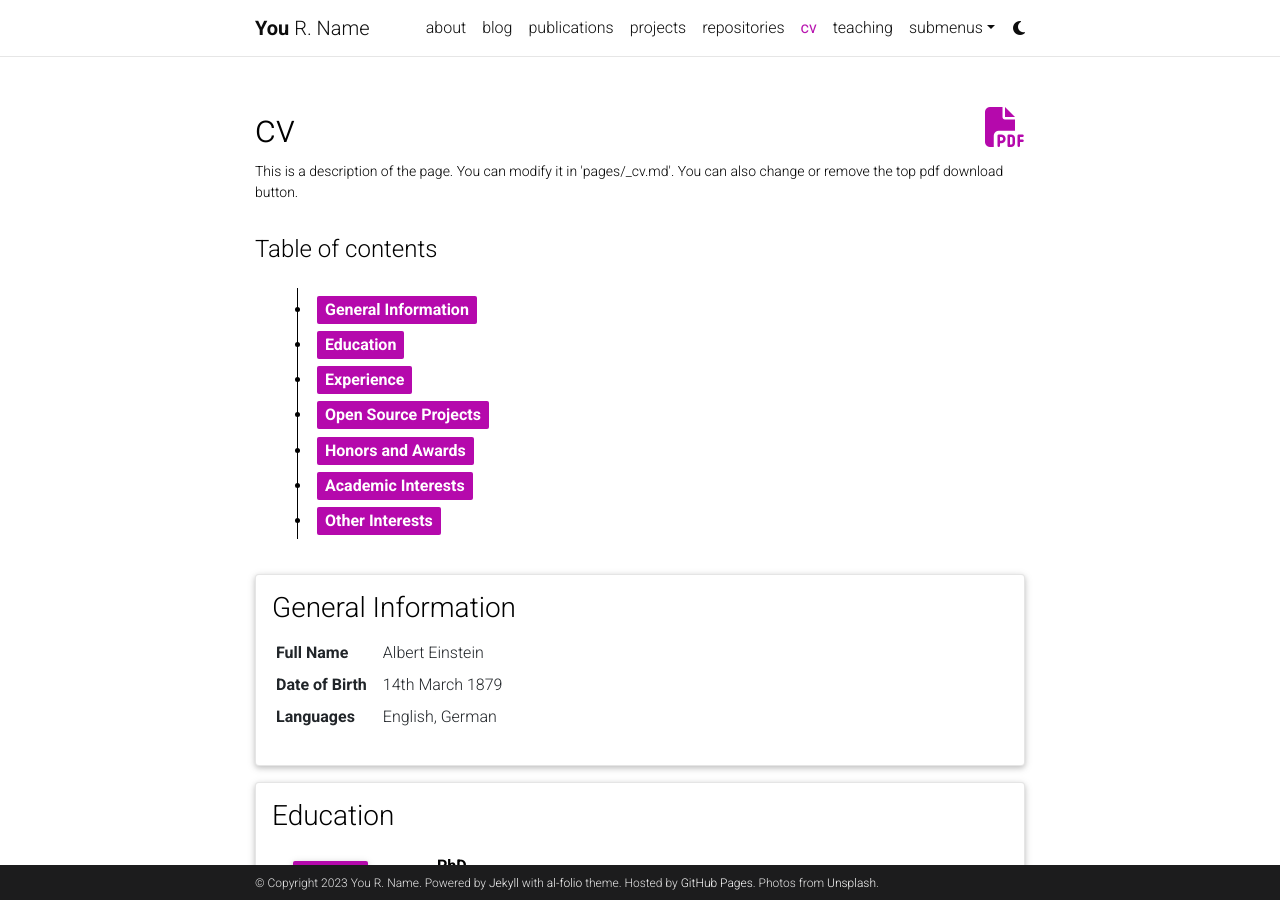
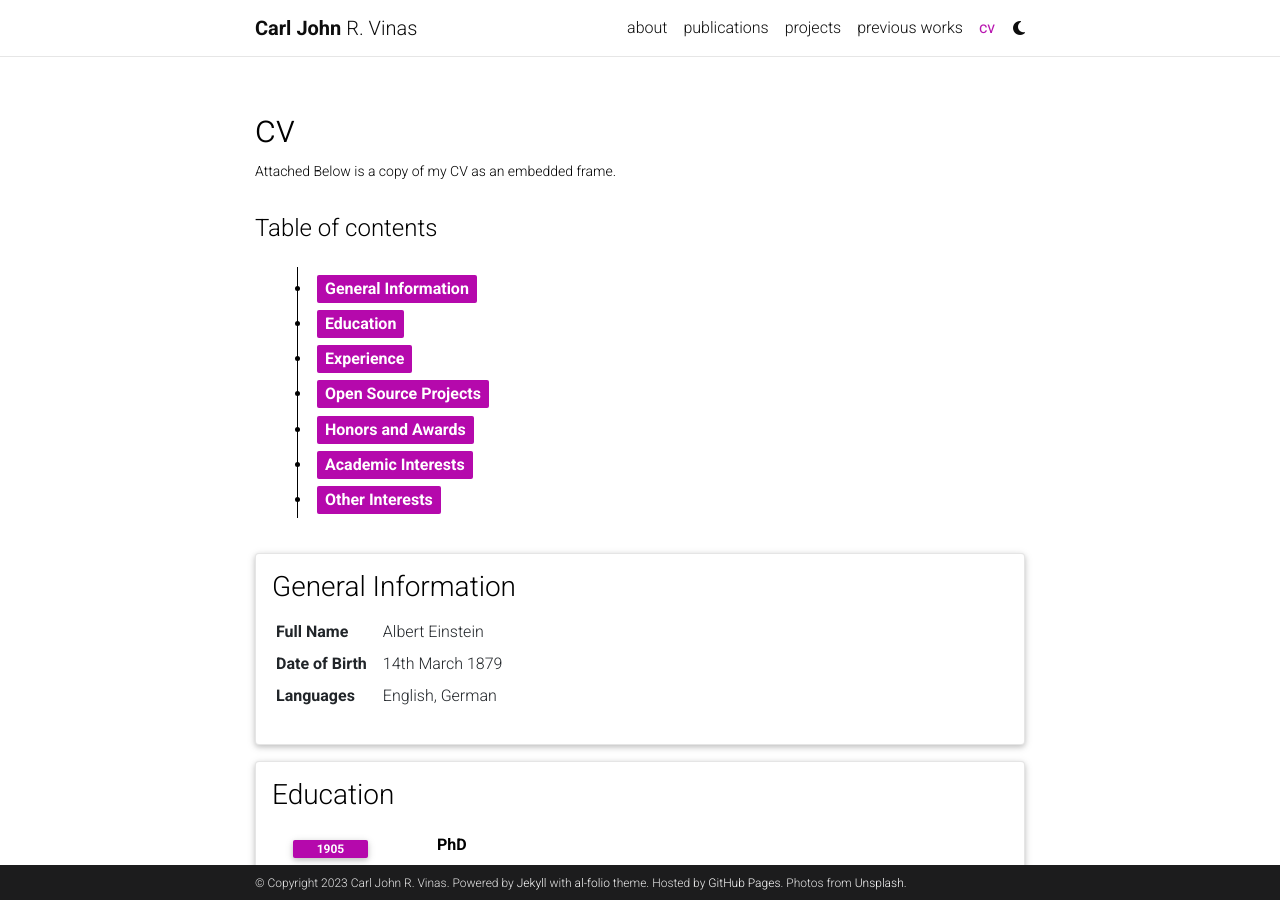
Before and after one commit to MostDeadDeveloper/MostDeadDeveloper.github.io, a Jekyll site: the page built from _pages/cv.md, in a window 1280 px wide and 900 px high. Built offline with Jekyll 4.4.1, drawn with Linux system fonts in a browser that asks for light colours; comment, search, counter and statistics services are not loaded; a style sheet for code colours, icons or effects is not loaded.

Commit message:
Update To Actual User Content

```diff
--- a/_config.yml
+++ b/_config.yml
@@ -3,10 +3,10 @@
 # -----------------------------------------------------------------------------
 
 title: blank # the website title (if blank, full name will be used instead)
-first_name: You
+first_name: Carl John
 middle_name: R.
-last_name: Name
-email: you@example.com
+last_name: Vinas
+email: carljohnvinas.social@gmail.com
 description: > # the ">" symbol means to ignore newlines until "footer_text:"
   A simple, whitespace theme for academics. Based on [*folio](https://github.com/bogoli/-folio) design.
 footer_text: >
@@ -18,8 +18,8 @@ keywords: jekyll, jekyll-theme, academic-website, portfolio-website  # add your
 lang: en # the language of your site (for example: en, fr, cn, ru, etc.)
 icon: ⚛️  # the emoji used as the favicon (alternatively, provide image name in /assets/img/)
 
-url: https://alshedivat.github.io # the base hostname & protocol for your site
-baseurl: /al-folio # the subpath of your site, e.g. /blog/
+url: https://MostDeadDeveloper.github.io # the base hostname & protocol for your site
+baseurl: # the subpath of your site, e.g. /blog/
 last_updated: false # set to true if you want to display last updated in the footer
 impressum_path:  # set to path to include impressum link in the footer, use the same path as permalink in a page, helps to conform with EU GDPR
 
@@ -71,11 +71,11 @@ og_image: # The site-wide (default for all links) Open Graph preview image
 # Social integration
 # -----------------------------------------------------------------------------
 
-github_username: # your GitHub user name
+github_username: MostDeadDeveloper # your GitHub user name
 gitlab_username: # your GitLab user name
 twitter_username: # your Twitter handle
 mastodon_username: # your mastodon instance+username in the format instance.tld/@username
-linkedin_username: # your LinkedIn user name
+linkedin_username: carl-john-vi%C3%B1as-b7a72a182 # your LinkedIn user name
 telegram_username: # your Telegram user name
 scholar_userid: # your Google Scholar ID
 semanticscholar_id: # your Semantic Scholar ID
@@ -107,7 +107,7 @@ discord_id: # your discord id (18-digit unique numerical identifier)
 zotero_username: # your zotero username
 
 contact_note: >
-  You can even add a little note about which of these is the best way to reach you.
+  I can be  best reached out through my email and linkedin!
 
 # -----------------------------------------------------------------------------
 # Analytics and search engine verification
@@ -124,7 +124,8 @@ bing_site_verification:  # out your bing-site-verification ID (Bing Webmaster)
 # -----------------------------------------------------------------------------
 
 blog_name: al-folio # blog_name will be displayed in your blog page
-blog_nav_title: blog # your blog must have a title for it to be displayed in the nav bar
+# hide temporarily to remove blog
+# blog_nav_title: blog # your blog must have a title for it to be displayed in the nav bar
 blog_description: a simple whitespace theme for academics
 permalink: /blog/:year/:title/
 
@@ -274,8 +275,8 @@ display_categories: ['blockquotes'] # these categories will be displayed on the
 
 scholar:
 
-  last_name: [Einstein]
-  first_name: [Albert, A.]
+  last_name: [Vinas]
+  first_name: [Carl John, R.]
 
   style: apa
   locale: en
--- a/_pages/cv.md
+++ b/_pages/cv.md
@@ -4,6 +4,5 @@ permalink: /cv/
 title: cv
 nav: true
 nav_order: 4
-cv_pdf: example_pdf.pdf
-description: This is a description of the page. You can modify it in 'pages/_cv.md'. You can also change or remove the top pdf download button.
+description: Attached Below is a copy of my CV as an embedded frame.
 ---
```
Also changed, not shown: _bibliography/papers.bib (+20 -78 lines), _data/repositories.yml (+2 -11 lines), _pages/about.md (+10 -12 lines), _pages/dropdown.md (deleted, +0 -13 lines), _pages/repositories.md (+2 -28 lines), _pages/teaching.md (deleted, +0 -12 lines), assets/img/prof_pic.jpeg (added), 1 other file.
